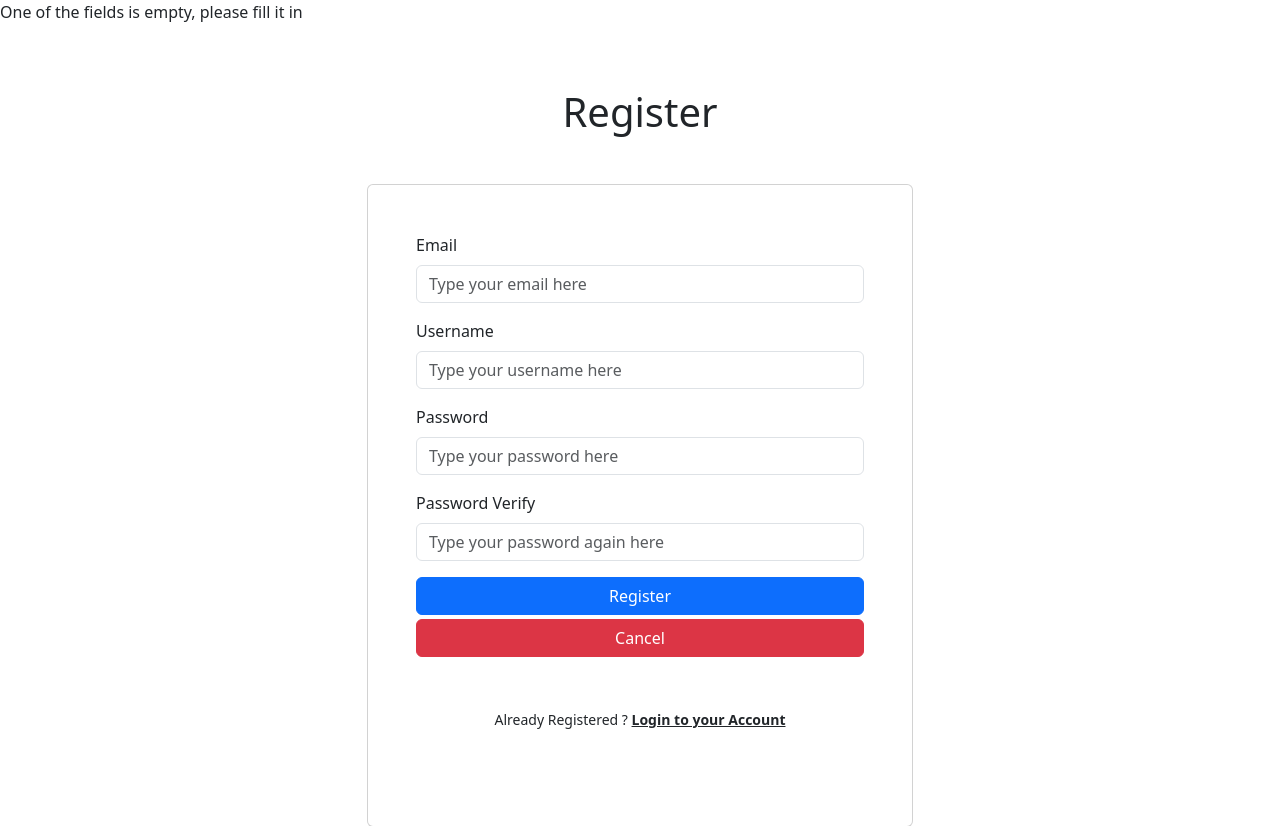
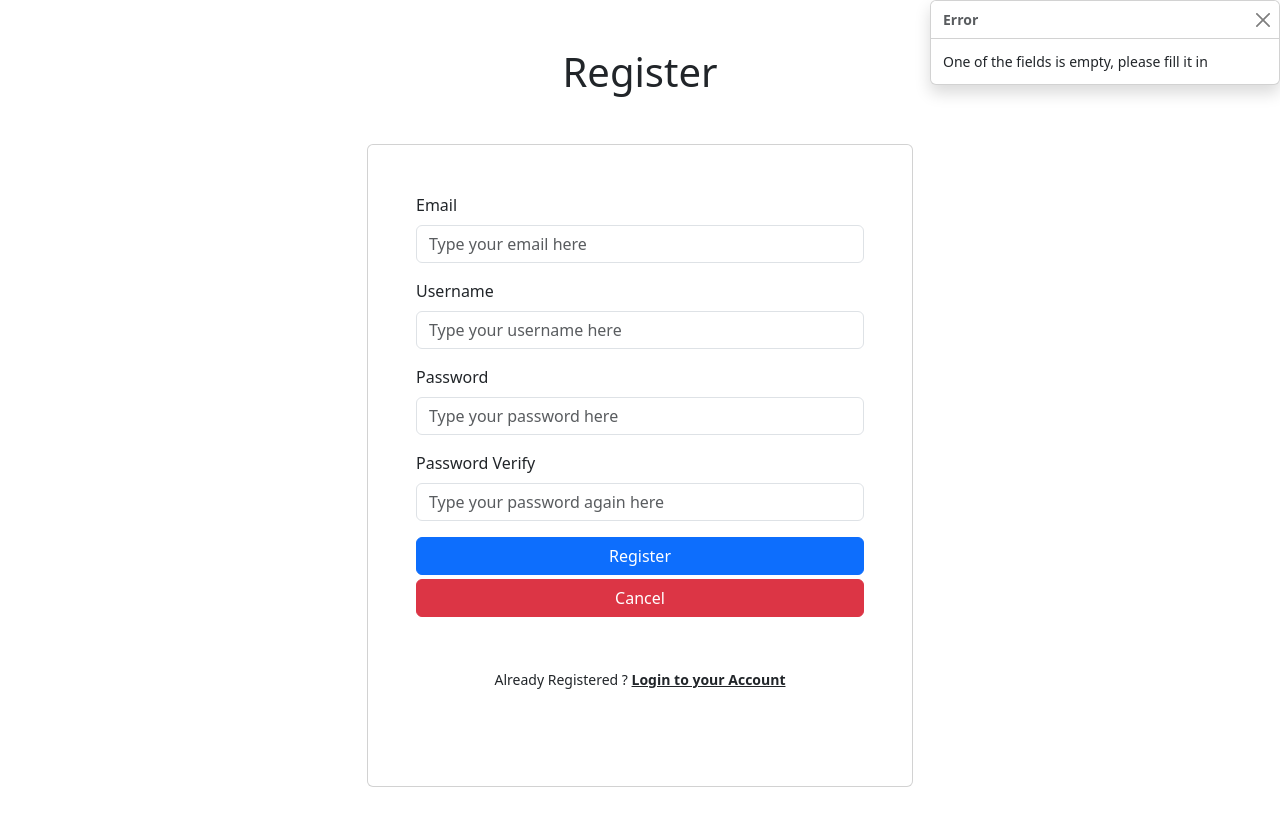
Before and after one commit to CPNV-PRETPI/ROULIN_ANTOINE, a PHP site: page /index.php?action=register in a window 1280 px wide. Shown: the top 826 px of the page. After the commit the page ends 787 px from the top, so only its background shows below. Run offline with PHP 8.4, Linux system fonts and the light colour scheme.

Commit message:
Ajout d'un toast pour afficher les erreurs, cela permet d'avoir un affichage des erreur plus beau

```diff
--- a/view/register.php
+++ b/view/register.php
@@ -8,8 +8,17 @@
 </head>
 <body>
 <?php if(isset($error)):?>
-    <p><?= $error;?></p>
+    <div class="toast position-fixed top-0 end-0 show" role="alert" aria-live="assertive" aria-atomic="true">
+        <div class="toast-header">
+            <strong class="me-auto">Error</strong>
+            <button type="button" class="btn-close" data-bs-dismiss="toast" aria-label="Close"></button>
+        </div>
+        <div class="toast-body">
+            <?= $error;?>
+        </div>
+    </div>
 <?php endif;?>
+
 <div class="container">
     <div class="row">
         <div class="col-md-6 offset-md-3">
```
Also changed, not shown: view/login.php (+11 -0 lines).
